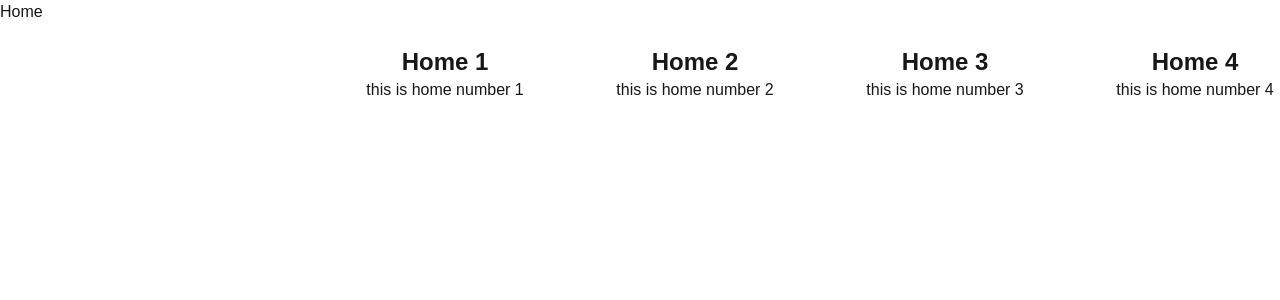
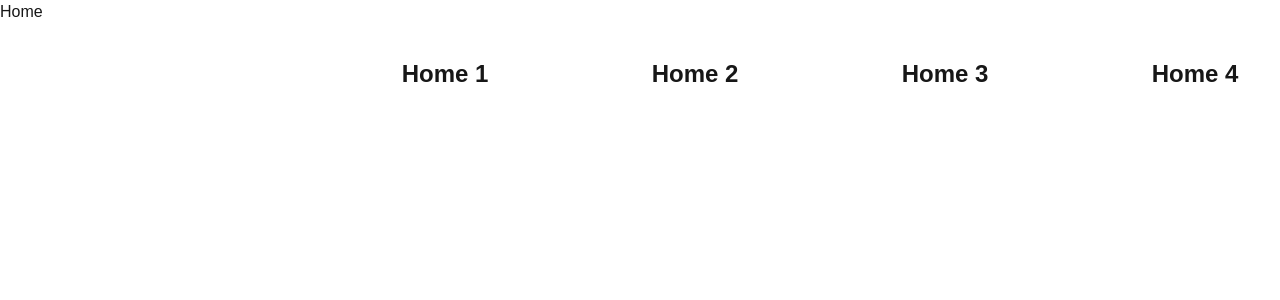
Before and after one commit to mohamedlazaar/alx-project-0x02-setup, a Next.js app in the folder alx-project-0x02/: page /home in a window 1280 px wide. Shown: the top 300 px of the page. Built offline with nearby package versions, Linux system fonts and the light colour scheme.

Commit message:
creating a reusable Card Component

```diff
--- a/alx-project-0x02/components/common/Card.tsx
+++ b/alx-project-0x02/components/common/Card.tsx
@@ -2,12 +2,12 @@ import React from "react";
 import { CardProps } from "../../interfaces";
 
 
-const Card : React.FC<CardProps> = ({title, description})=>{
+const Card : React.FC<CardProps> = ({title, content})=>{
     return (
         <div className="card">
             <div className="flex flex-col w-[250px] border-white border-[1px] h-[100px] justify-center items-center">
                 <h5 className="card-title text-2xl font-bold">{title}</h5>
-                <p className="card-text">{description}</p>
+                <p className="card-text">{content}</p>
             </div>
         </div>
     )
--- a/alx-project-0x02/interfaces/index.ts
+++ b/alx-project-0x02/interfaces/index.ts
@@ -1,4 +1,4 @@
 export interface CardProps{
     title: string;
-    description: string;
+    content: string;
 }
```
